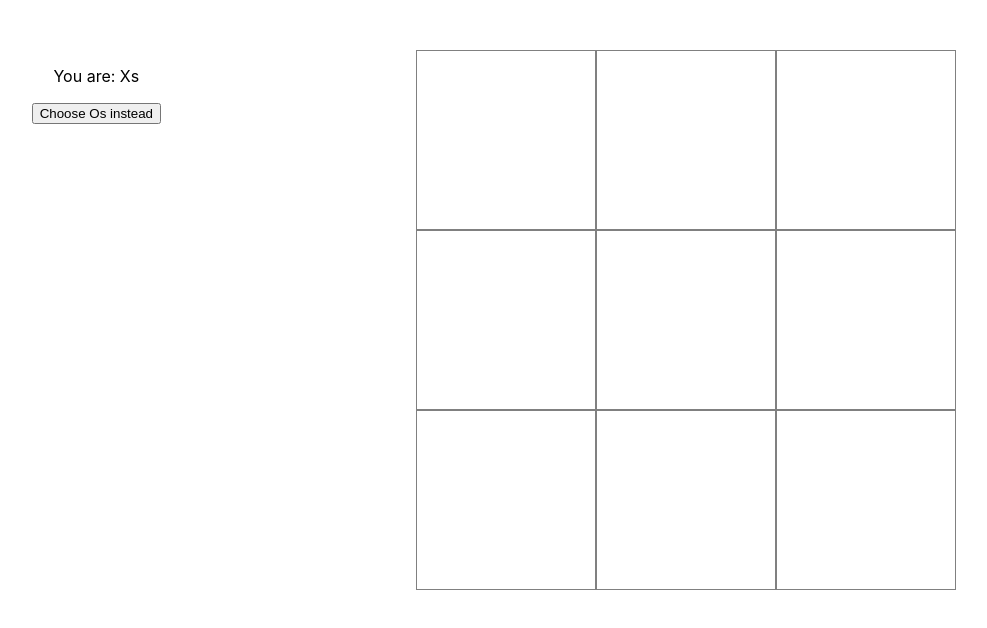
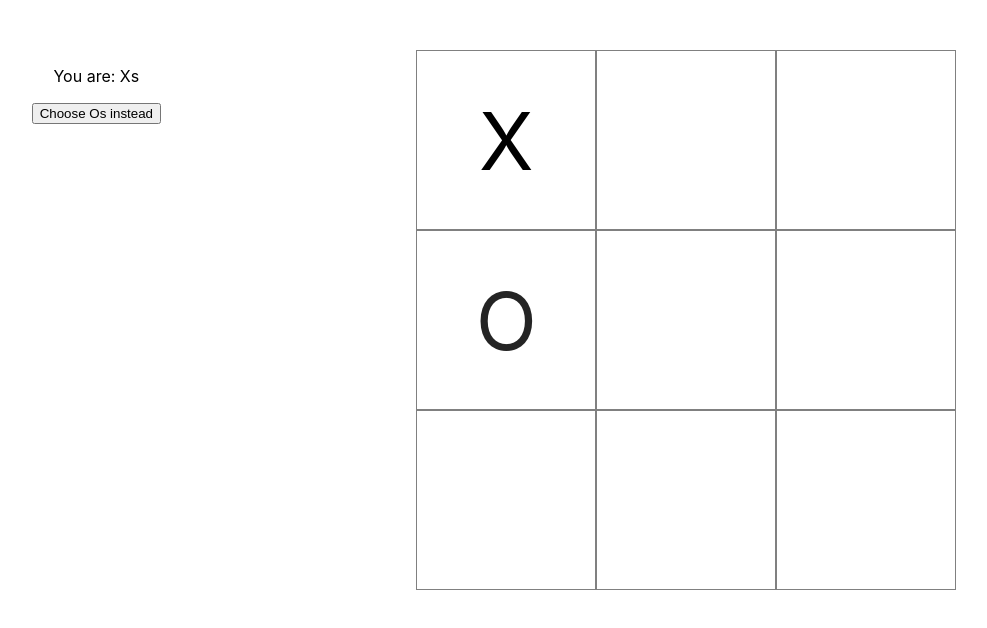
Before and after one commit to KateHoward10/noughts-and-crosses, a React (Create React App) app in the folder os-and-xs/: page / in a window 1280 px wide. Both pictures are taken after a click on the element 652 px from the left and 140 px from the top of the page. Shown: the top 628 px of the page, without its empty margins (146-1133 px from the left). Built offline with nearby package versions, Linux system fonts and the light colour scheme.

Commit message:
It works

```diff
--- a/os-and-xs/src/Box.js
+++ b/os-and-xs/src/Box.js
@@ -2,18 +2,16 @@ import React, { Component } from 'react';
 
 class Box extends Component {
 
-  componentDidUpdate(prevProps) {
-    if (this.props.selectedBy!==prevProps.selectedBy) {
-      this.props.checkForThree("me");
-      this.props.checkForThree("computer");
-    }
+  selectBox = () => {
+    this.props.select(this.props.index, "me");
+    this.props.finishTurn();
   }
 
   render() {
+    const { selectedBy } = this.props.box;
     return (
-      <div className="box" onClick={() => this.props.select(this.props.index, "me")}>
-        {this.props.box.selectedBy}
-        {this.props.selectedBy==="me" ? <span>{this.props.mySymbol}</span> : this.props.selectedBy==="computer" ? <span className="symbol">{this.props.computerSymbol}</span> : null}
+      <div className="box" onClick={this.selectBox}>
+        {selectedBy==="me" ? <span>{this.props.mySymbol}</span> : selectedBy==="computer" ? <span className="symbol">{this.props.computerSymbol}</span> : null}
       </div>
     );
   }
--- a/os-and-xs/src/Grid.js
+++ b/os-and-xs/src/Grid.js
@@ -3,35 +3,45 @@ import Box from './Box';
 
 class Grid extends Component {
   state = {
+    gameHappening: true,
     mySymbol: "X",
     computerSymbol: "O",
     win: "",
     boxes: [
       {
+        index: 0,
         selectedBy: "",
       },
       {
+        index: 1,
         selectedBy: "",
       },
       {
+        index: 2,
         selectedBy: "",
       },
       {
+        index: 3,
         selectedBy: "",
       },
       {
+        index: 4,
         selectedBy: "",
       },
       {
+        index: 5,
         selectedBy: "",
       },
       {
+        index: 6,
         selectedBy: "",
       },
       {
+        index: 7,
         selectedBy: "",
       },
       {
+        index: 8,
         selectedBy: "",
       }
     ],
@@ -47,34 +57,40 @@ class Grid extends Component {
   }
 
   select = (index, player) => {
-    if (this.state.boxes[index].selectedBy==="") {
+    if (this.state.gameHappening && this.state.boxes[index].selectedBy==="") {
       const boxes = { ...this.state.boxes };
       boxes[index].selectedBy = player;
       this.setState({ boxes });
     }
-    console.log(this.state.boxes);
+
   }
 
   checkForThree = (player) => {
-    const playedBoxes = this.state.boxes.filter(box => box.selectedBy===player).map((box, index) => index);
-    if ((playedBoxes.indexOf(0)>-1 && playedBoxes.indexOf(1)>-1 && playedBoxes.indexOf(2)>-1)
-      || (playedBoxes.indexOf(3)>-1 && playedBoxes.indexOf(4)>-1 && playedBoxes.indexOf(5)>-1)
-      || (playedBoxes.indexOf(6)>-1 && playedBoxes.indexOf(7)>-1 && playedBoxes.indexOf(8)>-1)
-      || (playedBoxes.indexOf(0)>-1 && playedBoxes.indexOf(3)>-1 && playedBoxes.indexOf(6)>-1)
-      || (playedBoxes.indexOf(1)>-1 && playedBoxes.indexOf(4)>-1 && playedBoxes.indexOf(7)>-1)
-      || (playedBoxes.indexOf(2)>-1 && playedBoxes.indexOf(5)>-1 && playedBoxes.indexOf(8)>-1)
-      || (playedBoxes.indexOf(0)>-1 && playedBoxes.indexOf(4)>-1 && playedBoxes.indexOf(8)>-1)
-      || (playedBoxes.indexOf(2)>-1 && playedBoxes.indexOf(4)>-1 && playedBoxes.indexOf(6)>-1)) {
-      this.setState({ win: player })
+    const playedBoxes = Object.keys(this.state.boxes).filter(key => this.state.boxes[key]["selectedBy"]===player);
+    console.log(player, playedBoxes);
+    if ((playedBoxes.indexOf("0")>-1 && playedBoxes.indexOf("1")>-1 && playedBoxes.indexOf("2")>-1)
+      || (playedBoxes.indexOf("3")>-1 && playedBoxes.indexOf("4")>-1 && playedBoxes.indexOf("5")>-1)
+      || (playedBoxes.indexOf("6")>-1 && playedBoxes.indexOf("7")>-1 && playedBoxes.indexOf("8")>-1)
+      || (playedBoxes.indexOf("0")>-1 && playedBoxes.indexOf("3")>-1 && playedBoxes.indexOf("6")>-1)
+      || (playedBoxes.indexOf("1")>-1 && playedBoxes.indexOf("4")>-1 && playedBoxes.indexOf("7")>-1)
+      || (playedBoxes.indexOf("2")>-1 && playedBoxes.indexOf("5")>-1 && playedBoxes.indexOf("8")>-1)
+      || (playedBoxes.indexOf("0")>-1 && playedBoxes.indexOf("4")>-1 && playedBoxes.indexOf("8")>-1)
+      || (playedBoxes.indexOf("2")>-1 && playedBoxes.indexOf("4")>-1 && playedBoxes.indexOf("6")>-1)) {
+      this.setState({
+        win: player,
+        gameHappening: false
+      })
     }
   }
 
   finishTurn = () => {
-    const indices = this.state.boxes.filter(box => box.selectedBy==="").map((box, index) => index);
-    console.log(indices);
-    const computerChoice = indices[Math.floor(Math.random() * indices.length)];
-    this.select(computerChoice, "computer");
-    this.checkForThree("computer");
+    if (this.state.gameHappening) {
+      this.checkForThree("me");
+      const indices = Object.keys(this.state.boxes).filter(key => this.state.boxes[key]["selectedBy"]==="");
+      const computerChoice = indices[Math.floor(Math.random() * indices.length)];
+      this.select(computerChoice, "computer");
+      this.checkForThree("computer");
+    }
   }
 
   render() {
@@ -86,11 +102,11 @@ class Grid extends Component {
           <h1>{this.state.win==="me" ? "You win!" : this.state.win==="computer" ? "The computer wins!" : ""}</h1>
         </div>
         <div className="container">
-          {Object.keys(this.state.boxes).map((box, index) => <Box
-            index={index}
-            key={index}
+          {Object.keys(this.state.boxes).map(key => <Box
+            index={key}
+            key={key}
             myTurn={this.props.myTurn}
-            box={box}
+            box={this.state.boxes[key]}
             mySymbol={this.state.mySymbol}
             computerSymbol={this.state.computerSymbol}
             select={this.select}
```
